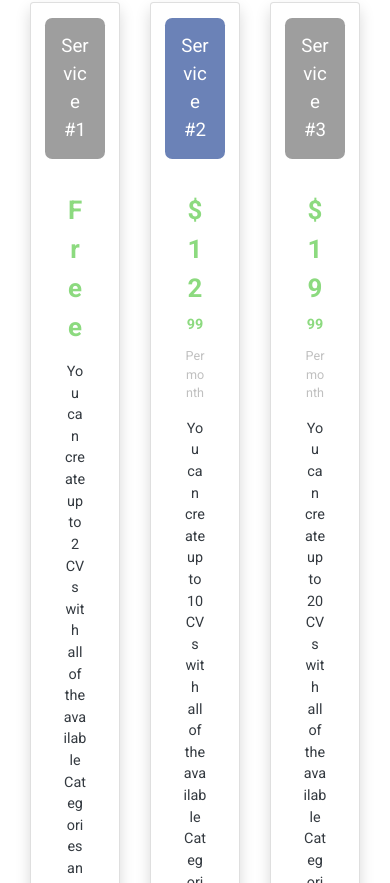
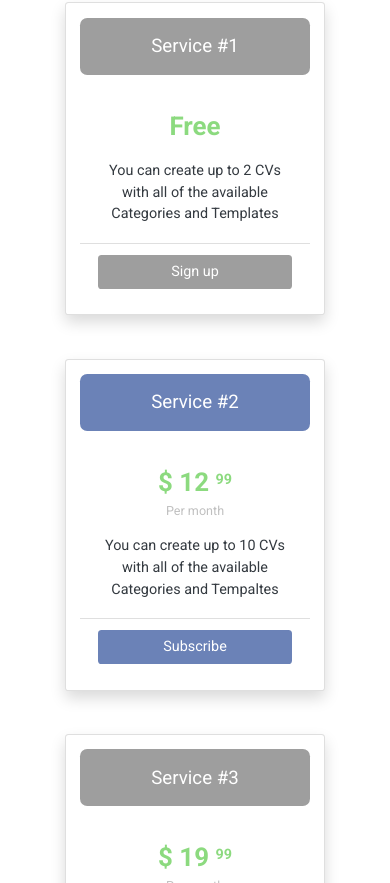
Before and after one commit to sohaila-mohamed/CV-Creator-ClientSide, a React (Create React App) app: page / in a window 390 px wide. Shown: the part 4481-5364 px from the top of the page. Built offline with nearby package versions, Linux system fonts and the light colour scheme.

Commit message:
making plan responsive

```diff
--- a/src/components/Home/Categories/Category.css
+++ b/src/components/Home/Categories/Category.css
@@ -33,3 +33,6 @@
 .Category-card-color:hover .overlay-hover {
   opacity: 1;
 }
+.card-text {
+  width: 24ch !important;
+}
--- a/src/components/Home/Plans/Plan.jsx
+++ b/src/components/Home/Plans/Plan.jsx
@@ -8,11 +8,11 @@ function Plan() {
           Our plans
         </p>
         <div className="d-flex justify-content-around flex-wrap">
-          <div className="card p-3 w-25 shadow mb-5">
+          <div className="card mb-5 p-3 shadow mb-5">
             <p className="Plan-color-gray p-3 text-center">Service #1</p>
             <div className="card-body">
               <p className="text-price">Free</p>
-              <p className="text-dark text-center">
+              <p className="text-dark text-center card-text">
                 You can create up to 2 CVs with all of the available Categories
                 and Templates
               </p>
@@ -22,7 +22,7 @@ function Plan() {
             </div>
           </div>
 
-          <div className="card p-3 w-25 shadow mb-5">
+          <div className="card mb-5 p-3 shadow mb-5">
             <p className="Plan-color-blue p-3 text-center">Service #2</p>
             <div className="card-body">
               <p className="text-price m-0">
@@ -31,7 +31,7 @@ function Plan() {
               <p className="text-center small p-0" style={{ color: "#C0C0C0" }}>
                 Per month
               </p>
-              <p className="text-dark text-center">
+              <p className="text-dark text-center card-text">
                 You can create up to 10 CVs with all of the available Categories
                 and Tempaltes
               </p>
@@ -41,7 +41,7 @@ function Plan() {
             </div>
           </div>
 
-          <div className="card p-3 w-25 shadow mb-5">
+          <div className="card mb-5 p-3 shadow mb-5">
             <p className="Plan-color-gray p-3 text-center">Service #3</p>
             <div className="card-body">
               <p className="text-price m-0">
@@ -50,7 +50,7 @@ function Plan() {
               <p className="text-center small p-0" style={{ color: "#C0C0C0" }}>
                 Per month
               </p>
-              <p className="text-dark text-center">
+              <p className="text-dark text-center card-text">
                 You can create up to 20 CVs with all of the available Categories
                 and Tempaltes
               </p>
```
